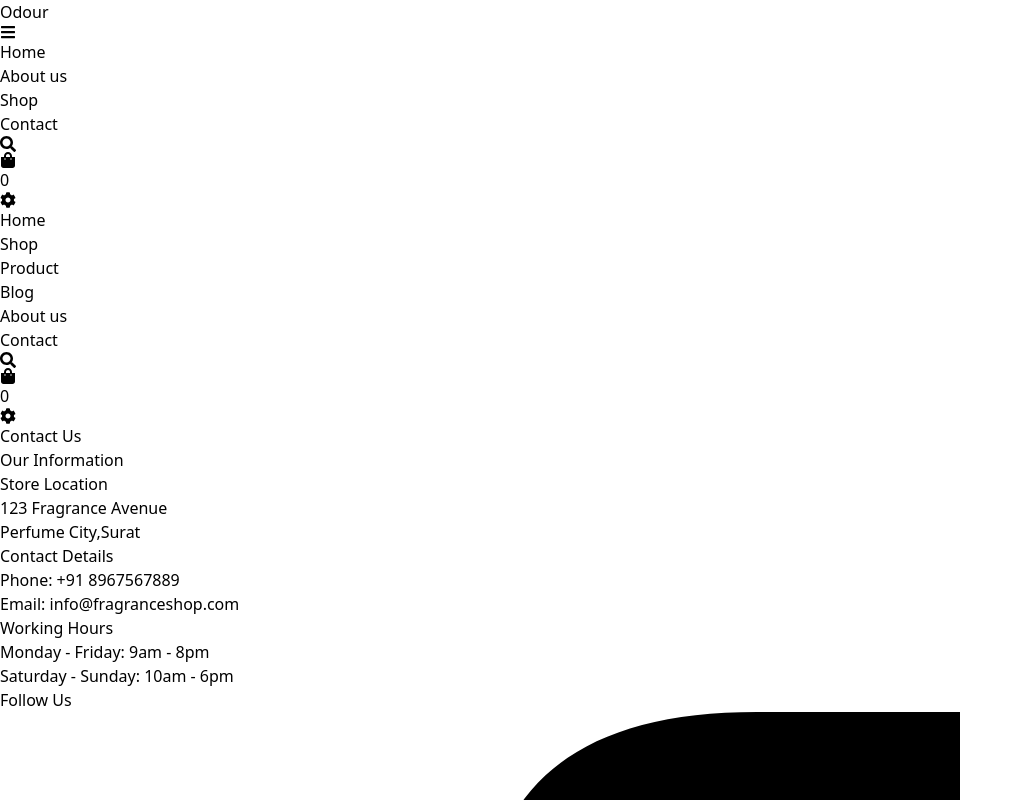
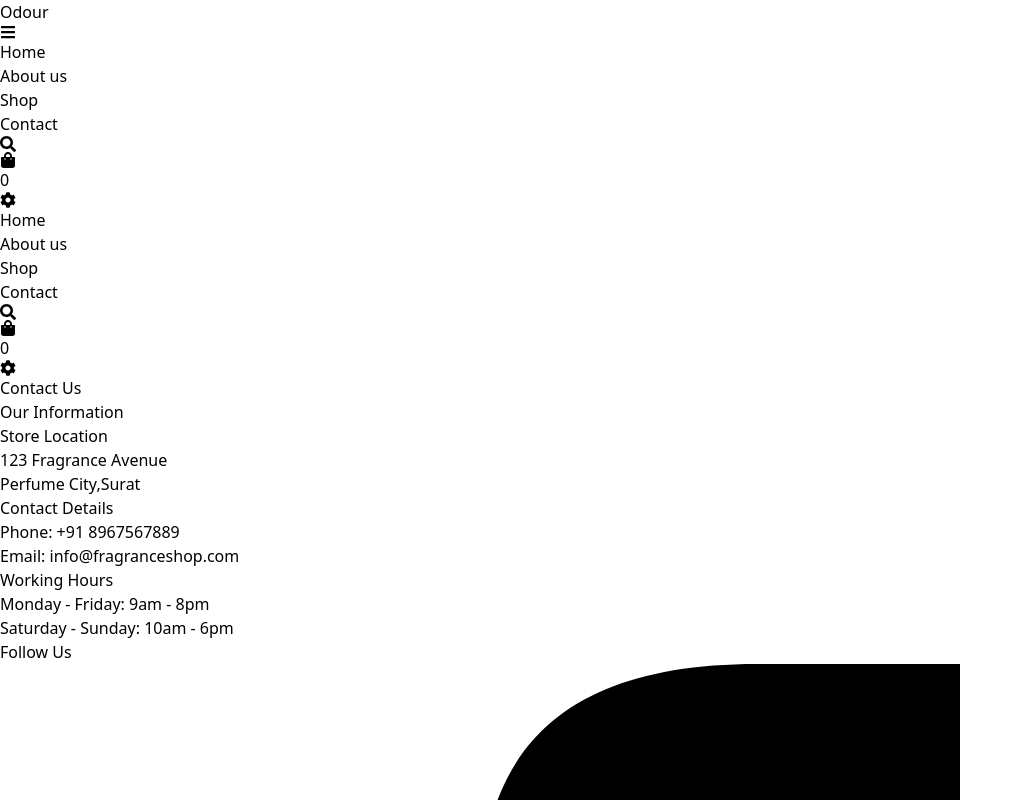
Before and after one commit to tulsisatasiya/perfume-, a React (Vite) app: page /contact in a window 1280 px wide. Both pictures are taken after a click on the icon 8 px from the left and 32 px from the top of the page. Shown: the top 800 px of the page, without its empty margins (0-1023 px from the left). Built offline with nearby package versions, Linux system fonts and the light colour scheme.

Commit message:
fix: Remove unused state variables in Navbar component

```diff
--- a/src/components/Navbar.jsx
+++ b/src/components/Navbar.jsx
@@ -83,18 +83,22 @@ const Navbar = () => {
       {mobileMenuOpen && (
         <div className="md:hidden bg-white px-6 py-4 shadow-md">
        <ul className="flex flex-col gap-4 text-md font-medium">
-            {["Home", "Shop", "Product", "Blog", "About us", "Contact"].map((label, index) => (
+  {["Home", "About us", "Shop", "Contact"].map((label, index) => {
+    const route = label === "Home" ? "/" : `/${label.toLowerCase().replace(/\s+/g, "")}`;
+    return (
       <li key={index}>
         <Link
-                  to={`/${label.toLowerCase().replace(" ", "")}`}
+          to={route}
           onClick={() => setMobileMenuOpen(false)}
           className="hover:text-pink-600"
         >
           {label}
         </Link>
       </li>
-            ))}
+    );
+  })}
 </ul>
+
 
           {/* Mobile Icons */}
           <div className="flex justify-around mt-4">
```
Lines whose indentation alone changed are shown as unchanged.
